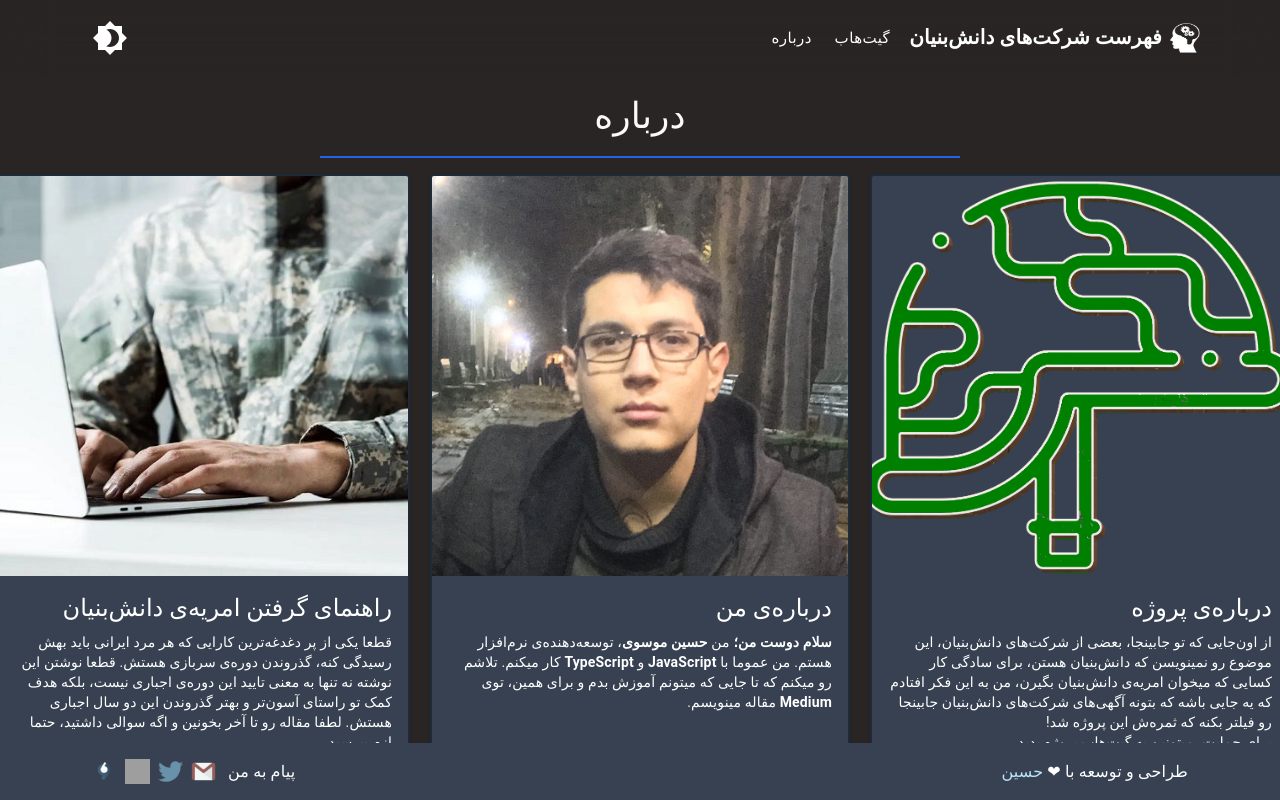
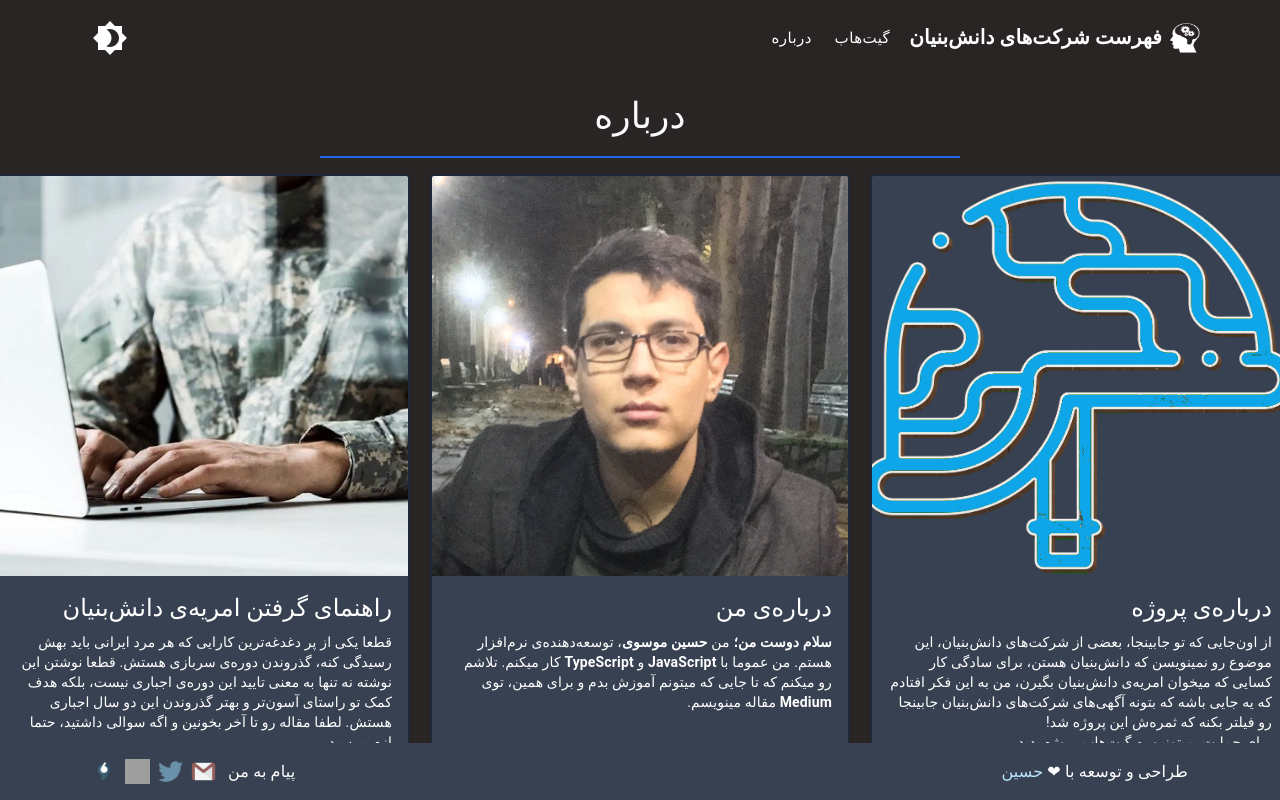
Before and after one commit to Hossein13M/danesh-bonyan, a Next.js app: page /about in a window 1280 px wide. Built offline with nearby package versions, Linux system fonts and the light colour scheme; grey boxes are pictures that could not be loaded.

Commit message:
style(aboutConst): change to blue icon

```diff
--- a/src/components/about/about.const.ts
+++ b/src/components/about/about.const.ts
@@ -21,7 +21,7 @@ export const AboutArticleInfo: AboutCardProps = {
 export const AboutProjectInfo: AboutCardProps = {
   headerTitle: 'درباره‌ی پروژه',
   cardMedia: {
-    imgLink: '/assets/green-logo.png',
+    imgLink: '/assets/blue-logo.png',
     imgAltText: 'Logo Picture',
   },
   description: `
```
